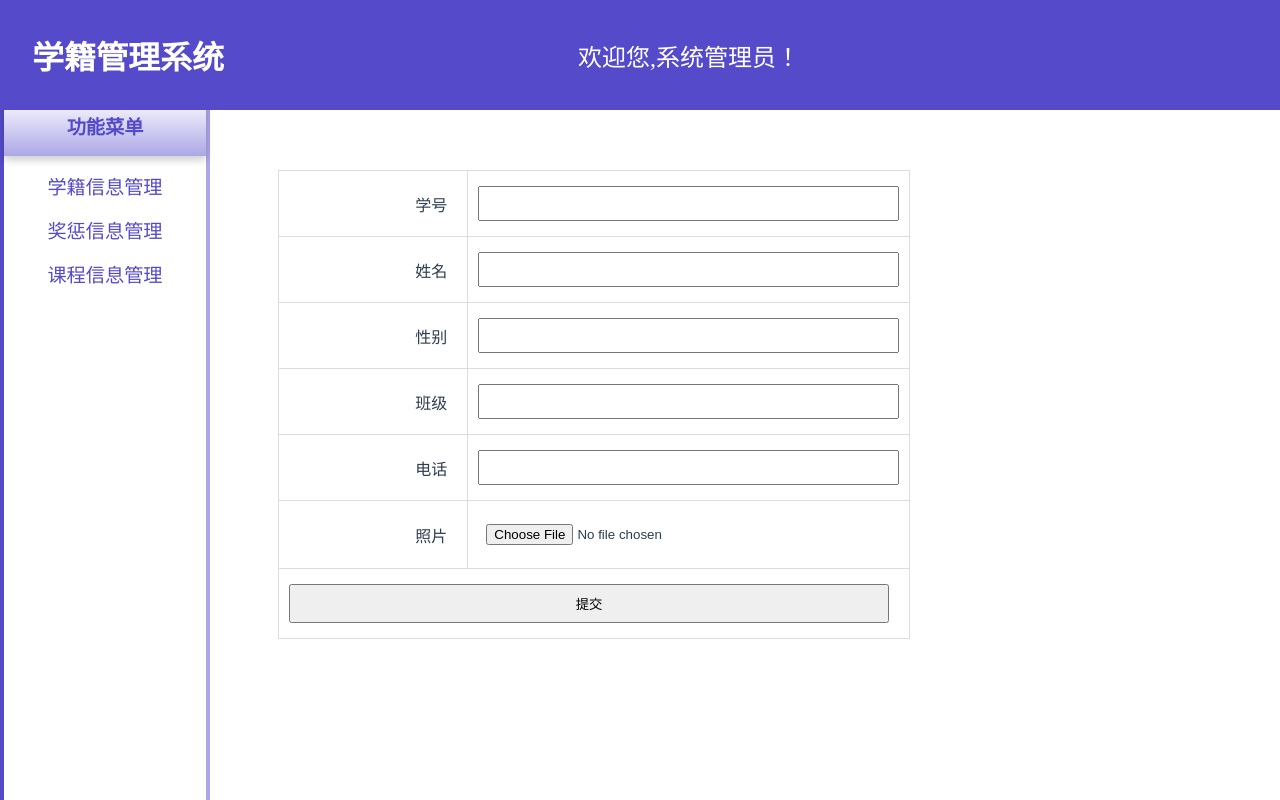
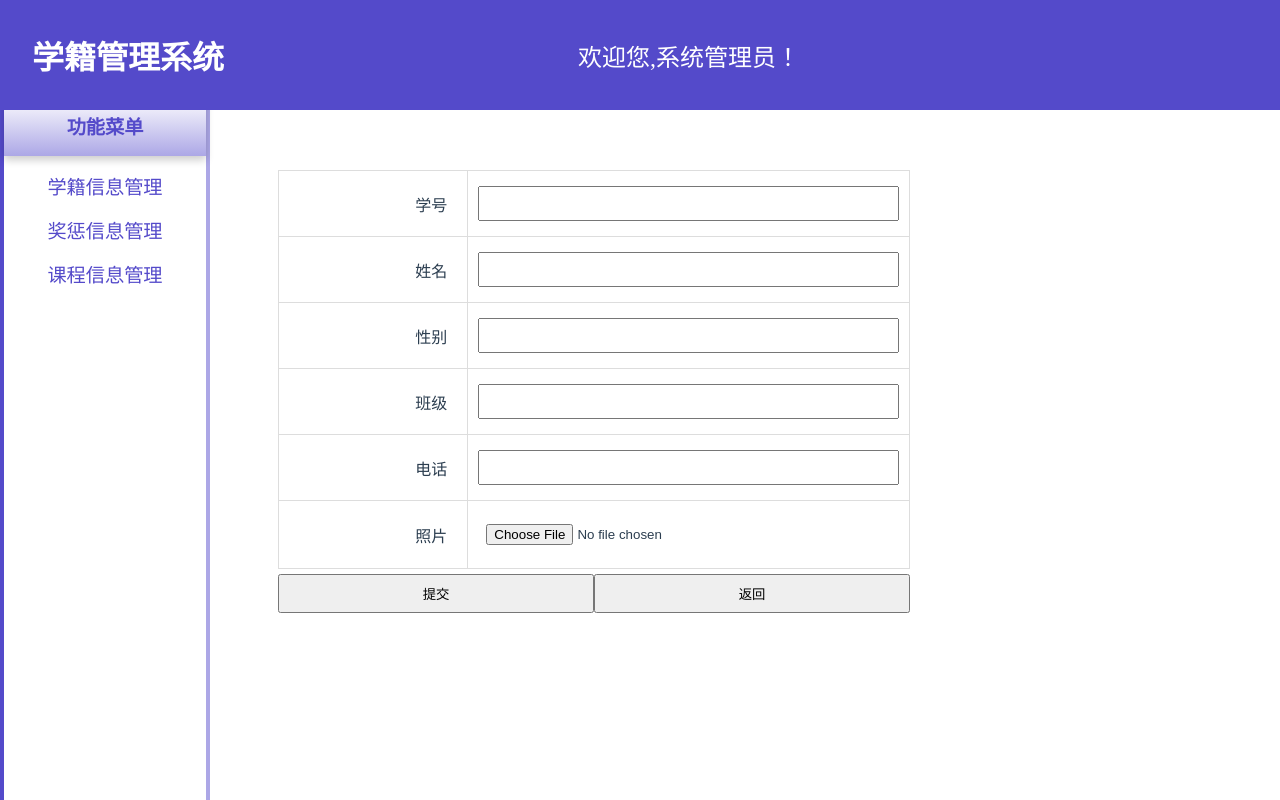
Before and after one commit to syx777/USTC_DBMS_24, a Vue app in the folder lab2/frontend/: page /student-form in a window 1280 px wide. Built offline with nearby package versions, Linux system fonts and the light colour scheme.

Commit message:
add return button

```diff
--- a/lab2/frontend/src/views/StudentForm.vue
+++ b/lab2/frontend/src/views/StudentForm.vue
@@ -30,13 +30,12 @@
               <button v-if="form.photoUrl" @click="viewPhoto" type="button">查看</button>
             </td>
           </tr>
-          <tr>
-            <td colspan="2">
-              <button type="submit">提交</button>
-            </td>
-          </tr>
         </tbody>
-      </table>
+        </table>
+        <div class="button-container">
+    <button type="submit">提交</button>
+    <button @click="returnStudentList">返回</button>
+  </div>
     </form>
 
     <div v-if="showPhotoModal" class="modal" @click="closePhotoModal">
@@ -97,6 +96,9 @@ methods: {
   closePhotoModal() {
     this.showPhotoModal = false;
   },
+  returnStudentList() {
+    router.push({ name: 'StudentList' });
+  },
   submitForm() {
     const formData = new FormData();
     formData.append('student_id', this.form.student_id);
@@ -151,6 +153,11 @@ methods: {
   padding: 20px;
 }
 
+.button-container {
+  display: flex;
+  justify-content: space-between;
+}
+
 table {
   width: 100%;
   border-collapse: collapse;
```
